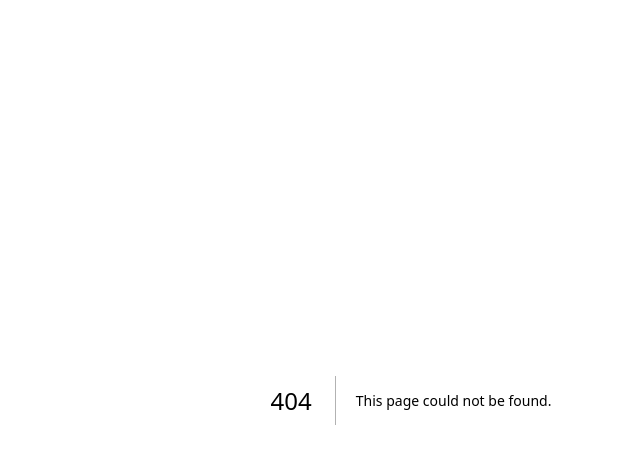
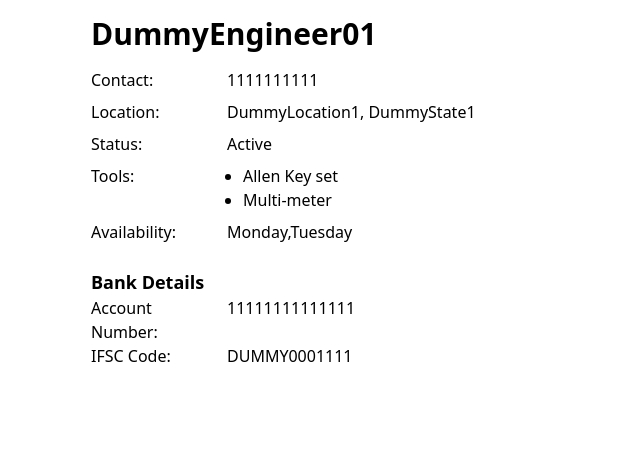
Before and after one commit to Camp4er/Intern-project, a Next.js app: page /engineers/1 in a window 1280 px wide. Before the commit this address had no page. Shown: the top 464 px of the page, without its empty margins (229-869 px from the left). Built offline with nearby package versions, Linux system fonts and the light colour scheme.

Commit message:
personal id page layout

```diff
--- /dev/null
+++ b/app/engineers/[id]/page.tsx
@@ -0,0 +1,38 @@
+import { notFound } from 'next/navigation';
+import { engineerData } from '@/data/engineers';
+
+export default function EngineerPage({ params }: { params: { id: string } }) {
+    const engineer = engineerData.find(e => e.engineerId === Number(params.id))
+
+  if (!engineer) return notFound()
+
+  return (
+    <div className="p-4 max-w-2xl mx-auto">
+      <h1 className="text-3xl font-bold mb-4">{engineer.engineerName}</h1>
+      <div className="space-y-2">
+      <DetailItem label="Contact" value={typeof engineer.engineerContact === 'object' ? engineer.engineerContact.$numberLong : engineer.engineerContact} />
+        <DetailItem label="Location" value={`${engineer.engineerLocation}, ${engineer.state}`} />
+        <DetailItem label="Status" value={engineer.engineerStatus} />
+        <DetailItem
+          label="Tools"
+          value={<ul className="list-disc pl-4">{engineer.engineerTools.split(',').map(t => <li key={t}>{t.trim()}</li>)}</ul>}
+        />
+        <DetailItem label="Availability" value={engineer.availabilityDays} />
+        <div className="pt-4">
+          <h3 className="text-lg font-semibold">Bank Details</h3>
+          <DetailItem label="Account Number" value={typeof engineer.bankDetails.accountNumber === 'object' ? engineer.bankDetails.accountNumber.$numberLong : engineer.bankDetails.accountNumber} />
+          <DetailItem label="IFSC Code" value={engineer.bankDetails.ifscCode} />
+        </div>
+      </div>
+    </div>
+  )
+}
+
+function DetailItem({ label, value }: { label: string; value: string | React.ReactNode }) {
+  return (
+    <div className="flex gap-2">
+      <span className="font-medium w-32">{label}:</span>
+      <span className="flex-1">{value}</span>
+    </div>
+  )
+}
```
